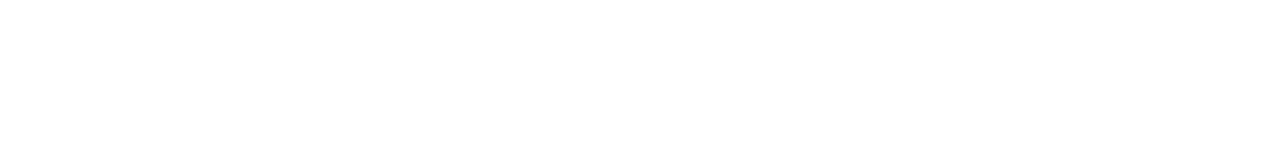
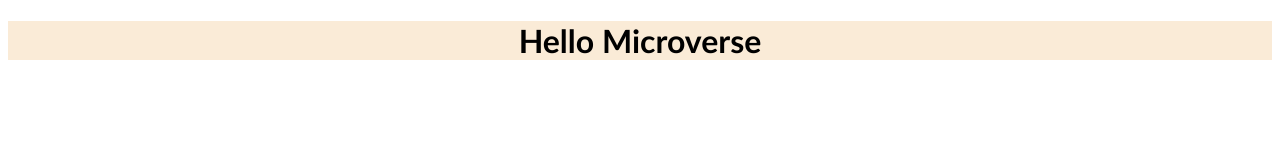
Before and after one commit to Duncannjau/Hello-Microverse, a website: page index.html in a window 1280 px wide. Drawn offline with Linux system fonts and the light colour scheme.

Commit message:
Add Header styles in Styles.css file

```diff
--- a/index.html
+++ b/index.html
@@ -4,10 +4,13 @@
     <meta charset="UTF-8">
     <meta http-equiv="X-UA-Compatible" content="IE=edge">
     <meta name="viewport" content="width=device-width, initial-scale=1.0">
-    <title>
-        <h1>Hello Microverse</h1></title>
+    <link rel="stylesheet" href="styles.css">
+    <title>HELLO</title>
 </head>
 <body>
+    <header>
+        <h1>Hello Microverse</h1>
+    </header>
 
 </body>
 </html>
--- a/styles.css
+++ b/styles.css
@@ -0,0 +1,6 @@
+header{
+    background-color: antiquewhite;
+    text-align: center;
+    font-family:'Trebuchet MS', 'Lucida Sans Unicode', 'Lucida Grande', 'Lucida Sans', Arial, sans-serif;
+    padding: auto;
+}
```
